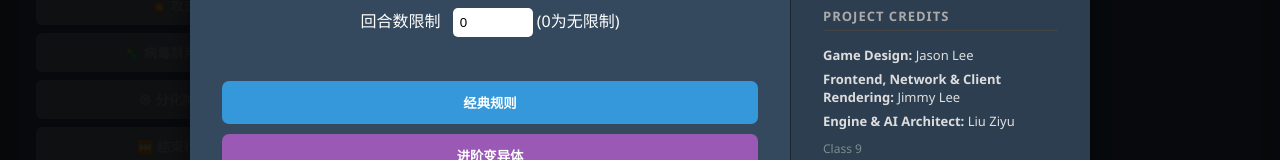
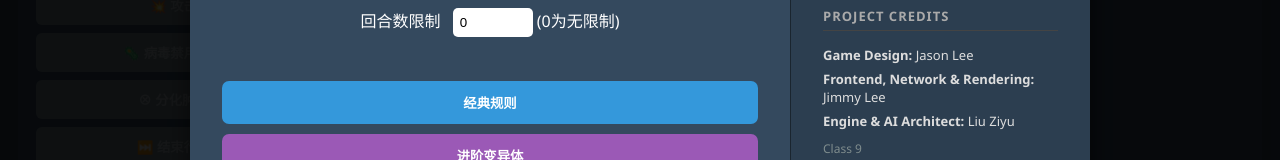
Before and after one commit to Li-eses/GridlineWar, a website with bundled scripts: page index.html in a window 1280 px wide. Shown: the part 389-549 px from the top of the page. Built offline with nearby package versions, Linux system fonts and the light colour scheme.

Commit message:
username test

```diff
--- a/index.html
+++ b/index.html
@@ -84,7 +84,7 @@
             <div class="credits">
                 <h3>PROJECT CREDITS</h3>
                 <p><strong>Game Design:</strong> Jason Lee</p>
-                <p><strong>Frontend, Network & Client Rendering:</strong> Jimmy Lee</p>
+                <p><strong>Frontend, Network & Rendering:</strong> Jimmy Lee</p>
                 <p><strong>Engine & AI Architect:</strong> Liu Ziyu</p>
                 <p style="margin-top: 10px; color: #7f8c8d; font-size: 12px;">Class 9</p>
 
```
